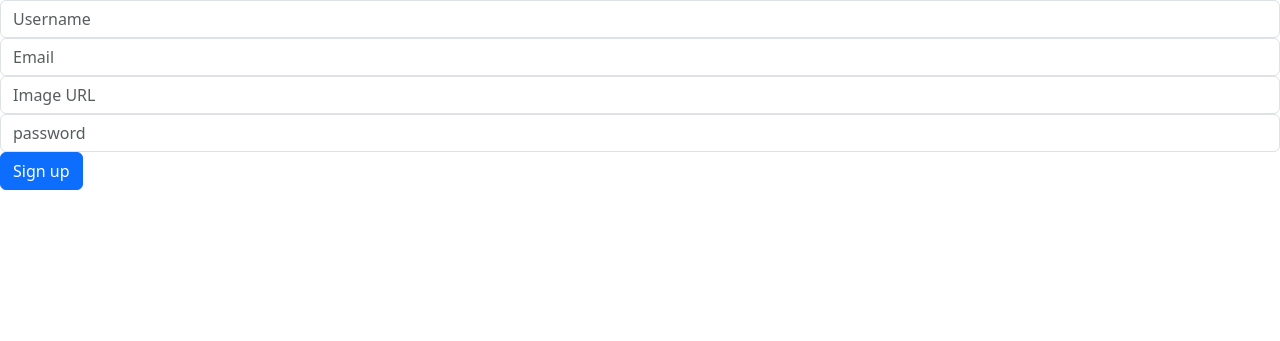
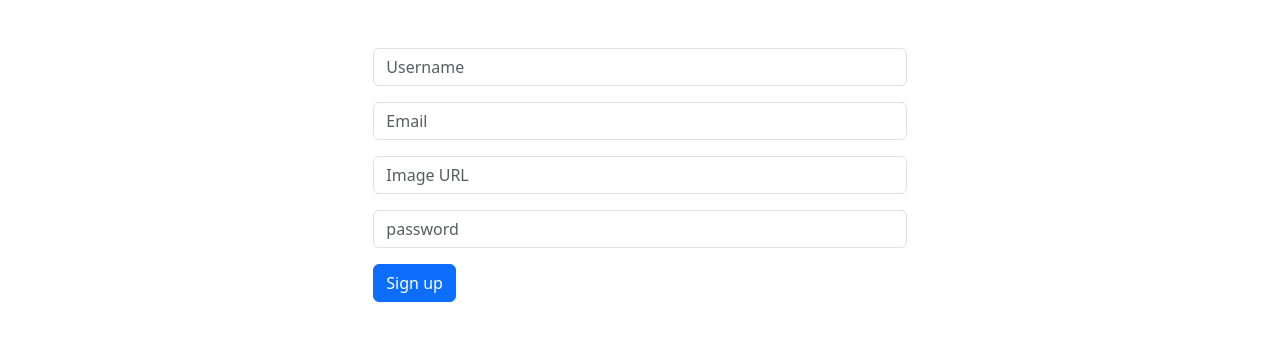
Before and after one commit to aninishioka/craft_app, a Flask app: page /signup in a window 1280 px wide. Shown: the part 56-397 px from the top of the page. Run offline with Flask 3, Linux system fonts and the light colour scheme.

Commit message:
rough styling for base, login, signup pages

```diff
--- a/templates/base.html
+++ b/templates/base.html
@@ -7,12 +7,12 @@
   <title>Crafty</title>
 
   <link rel="stylesheet" href="https://unpkg.com/bootstrap@5/dist/css/bootstrap.css">
-  <link rel="stylesheet" href="/static/styles.css">
+  <link rel="stylesheet" href="/static/style.css">
 </head>
 
 <body>
 
-  <nav class="navbar navbar-expand-lg bg-body-tertiary">
+  <nav class="navbar navbar-expand-lg bg-body-tertiary mb-5">
     <div class="container-fluid">
       <a href="/" class="navbar-brand">
         Crafty
@@ -32,16 +32,19 @@
     </div>
   </nav>
 
-  {% for category, message in get_flashed_messages(with_categories=True) %}
-  <div class="alert alert-{{category}}" role="alert">
-    {{message}}
+  <div class="container">
+    {% for category, message in get_flashed_messages(with_categories=True) %}
+    <div class="alert alert-{{category}}" role="alert">
+      {{message}}
+    </div>
+    {% endfor %}
   </div>
-  {% endfor %}
 
   {% block content %}
 
   {% endblock %}
 
+
 </body>
 
 </html>
--- a/templates/users/login.html
+++ b/templates/users/login.html
@@ -2,6 +2,8 @@
 
 {% block content %}
 
+<div class="d-flex justify-content-center">
+  <div class="col-md-7 col-lg-5">
     <form action="/login" method="POST">
       {{ form.hidden_tag() }}
 
@@ -9,10 +11,12 @@
       {% for error in field.errors %}
       <span class="text-danger">{{ error }}</span>
       {% endfor %}
-    {{ field(placeholder=field.label.text, class="form-control") }}
+      {{ field(placeholder=field.label.text, class="form-control mb-3") }}
       {% endfor %}
 
       <button class="btn btn-primary">Log in</button>
     </form>
+  </div>
+</div>
 
 {% endblock %}
--- a/templates/users/signup.html
+++ b/templates/users/signup.html
@@ -2,6 +2,8 @@
 
 {% block content %}
 
+<div class="d-flex justify-content-center">
+  <div class="col-md-7 col-lg-5">
     <form action="/signup" method="POST">
       {{ form.hidden_tag() }}
 
@@ -9,10 +11,12 @@
       {% for error in field.errors %}
       <span class="text-danger">{{ error }}</span>
       {% endfor %}
-    {{ field(placeholder=field.label.text, class="form-control") }}
+      {{ field(placeholder=field.label.text, class="form-control mb-3") }}
       {% endfor %}
 
       <button class="btn btn-primary">Sign up</button>
     </form>
+  </div>
+</div>
 
 {% endblock %}
```
Also changed, not shown: static/style.css (renamed from static/styles.css). Lines whose indentation alone changed are shown as unchanged.
